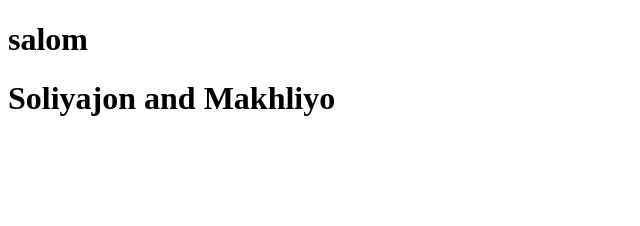
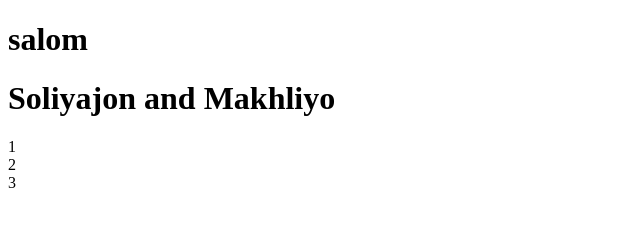
Before and after one commit to soliyajon921/onlayn-menu, a plain HTML site: page index.html in a window 1280 px wide. Shown: the full height of the page, 0-640 px from the left. Drawn offline with Linux system fonts and the light colour scheme.

Commit message:
box yaratildi

```diff
--- a/index.html
+++ b/index.html
@@ -8,6 +8,11 @@
 <body>
     <h1>salom</h1>
     <h1>Soliyajon and Makhliyo</h1>
+    <div class="container">
+        <div class="box">1</div>
+        <div class="box">2</div>
+        <div class="box">3</div>
 
+    </div>
 </body>
 </html>
--- a/main.css
+++ b/main.css
@@ -1,3 +1,8 @@
 h1 {
     color: white;
 }
+.container{
+    width: 200px;
+    height: 200px;
+
+}
```
